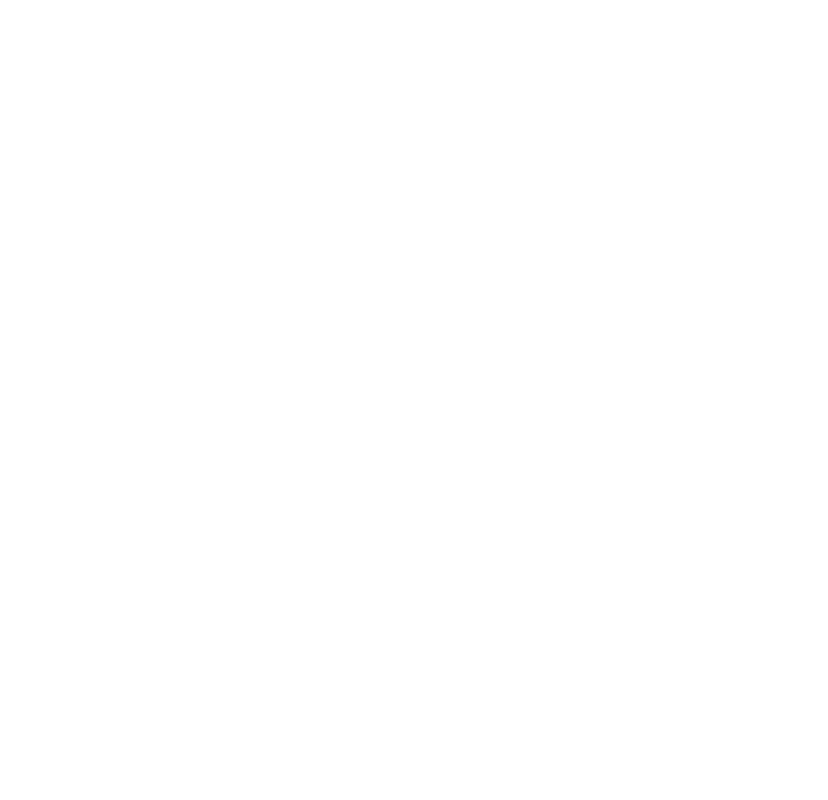
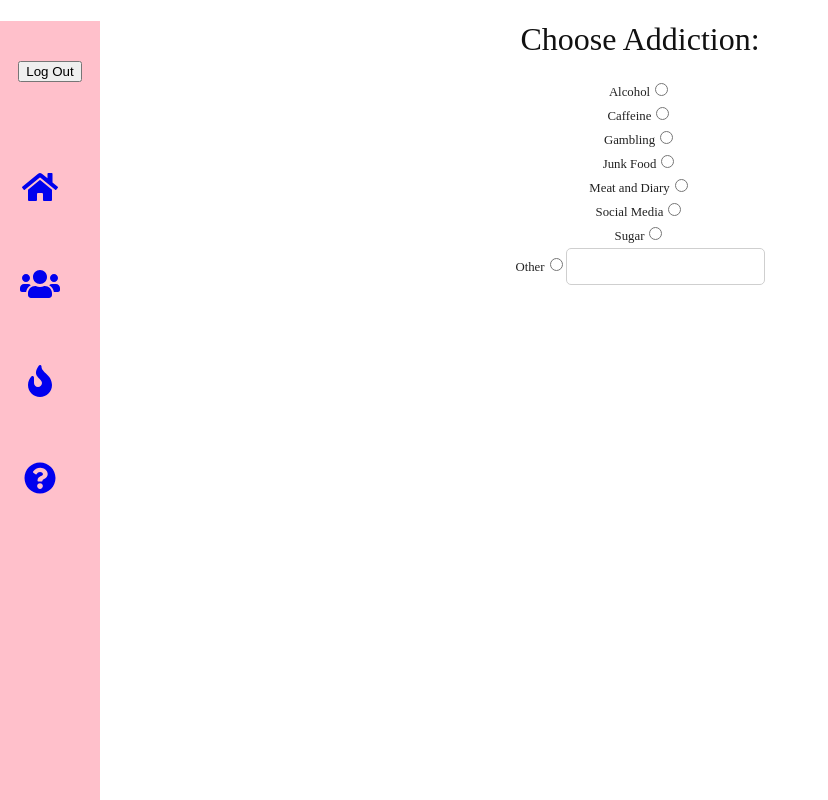
Before and after one commit to JessicaS97/Addiction-App, a React (Create React App) app: page /new-addiction in a window 1280 px wide. Shown: the whole page, without its empty margins (0-828 px from the left). Built offline with nearby package versions, Linux system fonts and the light colour scheme.

Commit message:
Added addiction options in list as radio button

```diff
--- a/src/Components/NewAddiction/AddictionList.js
+++ b/src/Components/NewAddiction/AddictionList.js
@@ -1,4 +1,6 @@
 import React from 'react'
+
+import './NewAddiction.css'
 
 class AddictionList extends React.Component {
 
@@ -10,7 +12,44 @@
     render() {
         const{ values, handleChange } = this.props
         return(
-            <div></div>
+            <div>
+                <h1>Choose Addiction:</h1>
+                <form className="addiction-form">
+                    <label>
+                        <span>Alcohol</span>
+                        <input type="radio" name="alcohol" value="Alcohol"/>
+                    </label>
+                    <label>
+                        <span>Caffeine</span>
+                        <input type="radio" name="caffeine" value="Caffeine"/>
+                    </label>
+                    <label>
+                        <span>Gambling</span>
+                        <input type="radio" name="gambling" value="Gambling"/>
+                    </label>
+                    <label>
+                        <span>Junk Food</span>
+                        <input type="radio" name="junk'food" value="Junk Food"/>
+                    </label>
+                    <label>
+                        <span>Meat and Diary</span>
+                        <input type="radio" name="meat-diary" value="Meat-Diary"/>
+                    </label>
+                    <label>
+                        <span>Social Media</span>
+                    <input type="radio" name="social-media" value="Social Media"/>
+                    </label>
+                    <label>
+                        <span>Sugar</span>
+                        <input type="radio" name="sugar" value="sugar"/>
+                    </label>
+                    <label>
+                        <span>Other</span>
+                        <input type="radio" name="other" value="other"/>
+                        <input type="text"/>
+                    </label>
+                </form>
+            </div>
         )
     }
 }
--- /dev/null
+++ b/src/Components/NewAddiction/NewAddiction.css
@@ -0,0 +1,6 @@
+.addiction-form {
+    display: flex;
+    align-items: center;
+    justify-content: center;
+    flex-direction: column;
+}
--- a/src/Components/NewAddiction/NewAddiction.js
+++ b/src/Components/NewAddiction/NewAddiction.js
@@ -40,9 +40,18 @@
         const { step } = this.state
         const {addiction, startDate, savingCost, savingTime, motive} = this.state
         const values = {addiction, startDate, savingCost, savingTime, motive}
-        return(
-            <div></div>
-        )
+        switch(step) {
+            case 1:
+                return(
+                    <div>
+                        <MenuBar />
+                        <AddictionList />
+                    </div>
+                )
+            default: return(
+                <div></div>
+            )
+        }
     }
 }
 
```
